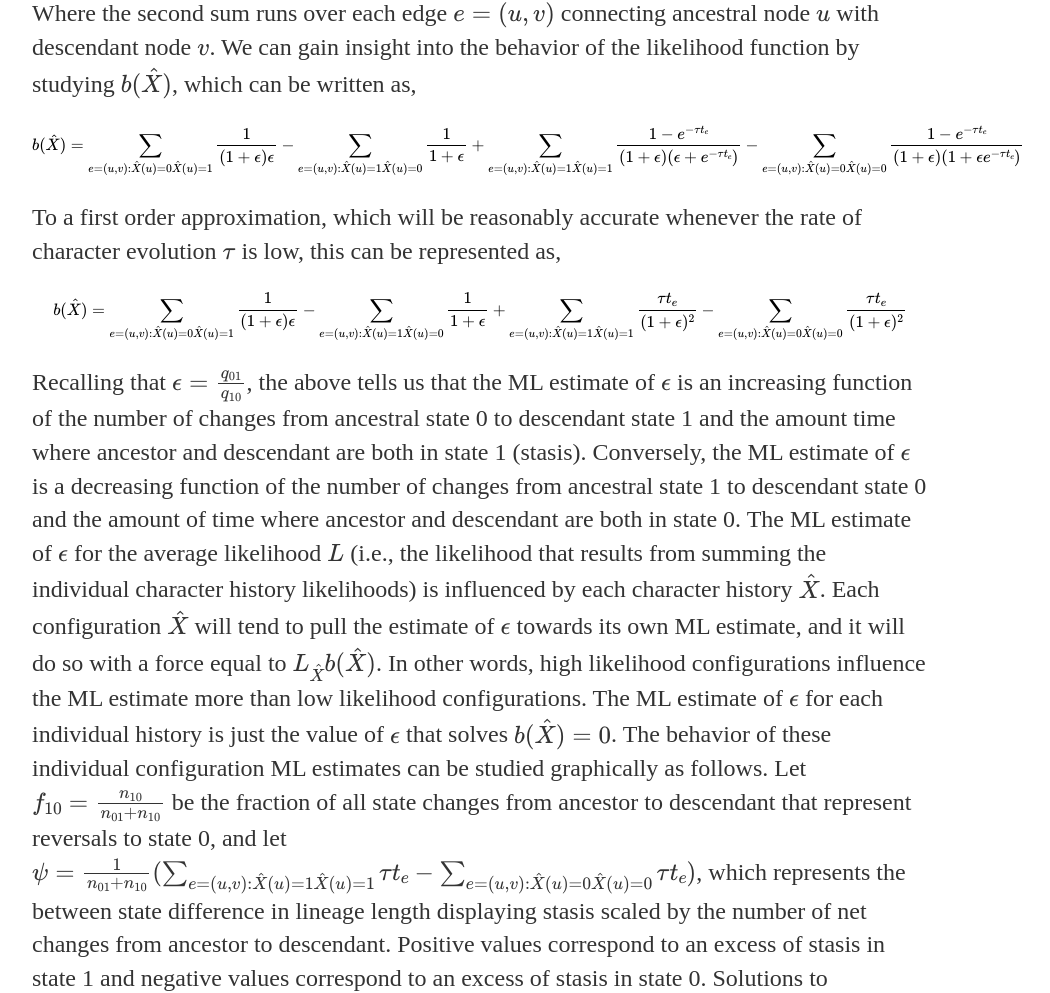
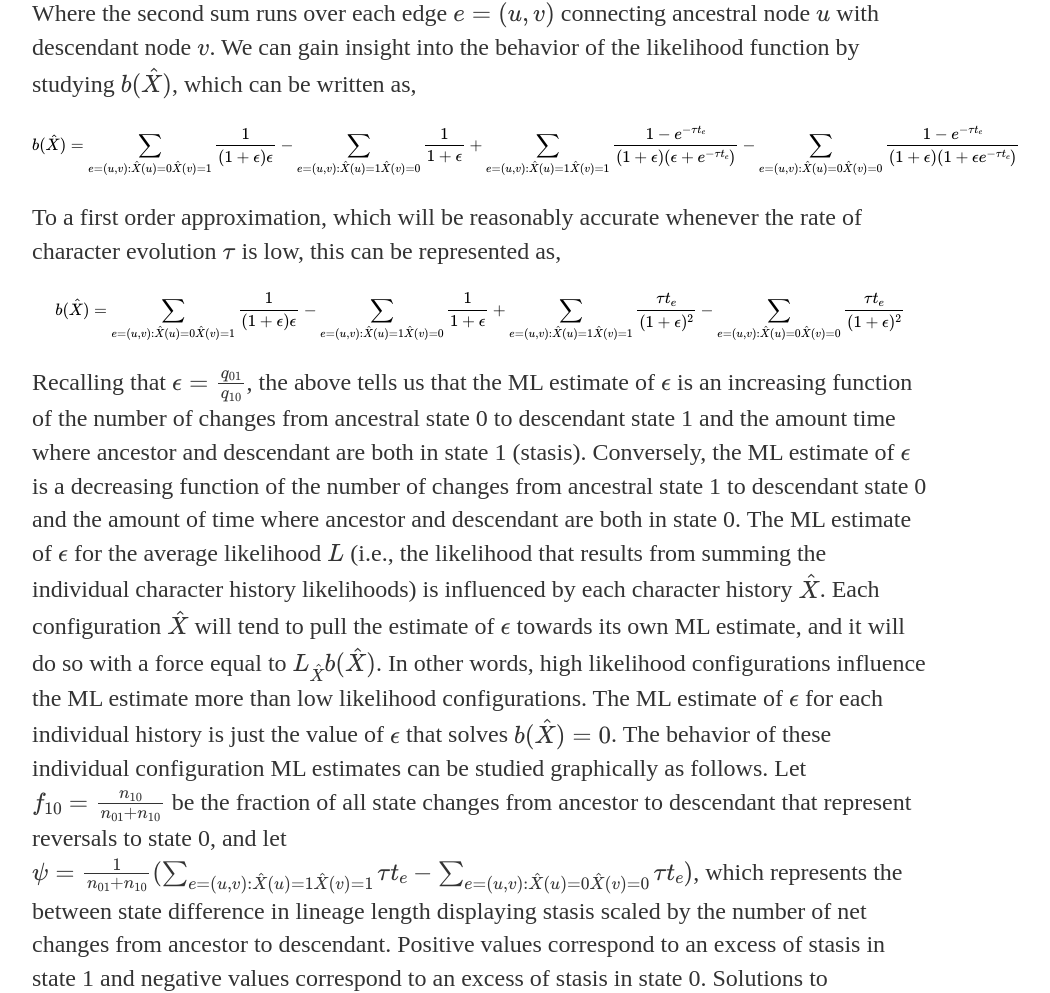
Before and after one commit to blueraleigh/blueraleigh.github.io, a Jekyll site: the page built from research/stasis/index.md, in a window 1280 px wide and 1400 px high, scrolled down 1651 px. Shown: the part 135-1128 px from the top of the window, without its empty margins (160-1210 px from the left). Built offline with Jekyll 4.4.1, drawn with Linux system fonts in a browser that asks for light colours; formulas are drawn with MathJax 3.

```diff
--- a/research/stasis/index.md
+++ b/research/stasis/index.md
@@ -70,14 +70,14 @@ $$ u $$ with descendant node $$ v $$. We can gain insight into the behavior of t
 likelihood function by studying $$ b(\hat{X}) $$, which can be written as,
 
 $$
-b(\hat{X}) = \sum_{e=(u, v):\\\hat{X}(u)=0\\\hat{X}(u)=1}{\frac{1}{(1 + \epsilon)\epsilon}} - \sum_{e=(u, v):\\\hat{X}(u)=1\\\hat{X}(u)=0}{\frac{1}{1 + \epsilon}} + \sum_{e=(u, v):\\\hat{X}(u)=1\\\hat{X}(u)=1}{\frac{1 - e^{-\tau t_e}}{(1 + \epsilon)(\epsilon + e^{-\tau t_e})}} - \sum_{e=(u, v):\\\hat{X}(u)=0\\\hat{X}(u)=0}{\frac{1 - e^{-\tau t_e}}{(1 + \epsilon)(1 + \epsilon e^{-\tau t_e})}}
+b(\hat{X}) = \sum_{e=(u, v):\\\hat{X}(u)=0\\\hat{X}(v)=1}{\frac{1}{(1 + \epsilon)\epsilon}} - \sum_{e=(u, v):\\\hat{X}(u)=1\\\hat{X}(v)=0}{\frac{1}{1 + \epsilon}} + \sum_{e=(u, v):\\\hat{X}(u)=1\\\hat{X}(v)=1}{\frac{1 - e^{-\tau t_e}}{(1 + \epsilon)(\epsilon + e^{-\tau t_e})}} - \sum_{e=(u, v):\\\hat{X}(u)=0\\\hat{X}(v)=0}{\frac{1 - e^{-\tau t_e}}{(1 + \epsilon)(1 + \epsilon e^{-\tau t_e})}}
 $$
 
 To a first order approximation, which will be reasonably accurate whenever the
 rate of character evolution $$ \tau $$ is low, this can be represented as,
 
 $$
-b(\hat{X}) = \sum_{e=(u, v):\\\hat{X}(u)=0\\\hat{X}(u)=1}{\frac{1}{(1 + \epsilon)\epsilon}} - \sum_{e=(u, v):\\\hat{X}(u)=1\\\hat{X}(u)=0}{\frac{1}{1 + \epsilon}} + \sum_{e=(u, v):\\\hat{X}(u)=1\\\hat{X}(u)=1}{\frac{\tau t_e}{(1 + \epsilon)^2}} - \sum_{e=(u, v):\\\hat{X}(u)=0\\\hat{X}(u)=0}{\frac{\tau t_e}{(1 + \epsilon)^2}}
+b(\hat{X}) = \sum_{e=(u, v):\\\hat{X}(u)=0\\\hat{X}(v)=1}{\frac{1}{(1 + \epsilon)\epsilon}} - \sum_{e=(u, v):\\\hat{X}(u)=1\\\hat{X}(v)=0}{\frac{1}{1 + \epsilon}} + \sum_{e=(u, v):\\\hat{X}(u)=1\\\hat{X}(v)=1}{\frac{\tau t_e}{(1 + \epsilon)^2}} - \sum_{e=(u, v):\\\hat{X}(u)=0\\\hat{X}(v)=0}{\frac{\tau t_e}{(1 + \epsilon)^2}}
 $$
 
 Recalling that $$ \epsilon = \frac{q_{01}}{q_{10}} $$, the above tells us that the
@@ -97,7 +97,7 @@ just the value of $$ \epsilon $$ that solves $$ b(\hat X)=0 $$. The behavior of
 these individual configuration ML estimates can be studied graphically as follows.
 Let $$ f_{10} = \frac{n_{10}}{n_{01} + n_{10}} $$ be the fraction of all state
 changes from ancestor to descendant that represent reversals to state 0, and let
-$$ \psi = \frac{1}{n_{01} + n_{10}}(\sum_{e=(u, v):\\\hat{X}(u)=1\\\hat{X}(u)=1}{\tau t_e} - \sum_{e=(u, v):\\\hat{X}(u)=0\\\hat{X}(u)=0}{\tau t_e}) $$,
+$$ \psi = \frac{1}{n_{01} + n_{10}}(\sum_{e=(u, v):\\\hat{X}(u)=1\\\hat{X}(v)=1}{\tau t_e} - \sum_{e=(u, v):\\\hat{X}(u)=0\\\hat{X}(v)=0}{\tau t_e}) $$,
 which represents the between state difference in lineage length displaying stasis
 scaled by the number of net changes from ancestor to descendant. Positive values
 correspond to an excess of stasis in state 1 and negative values correspond to an
```
